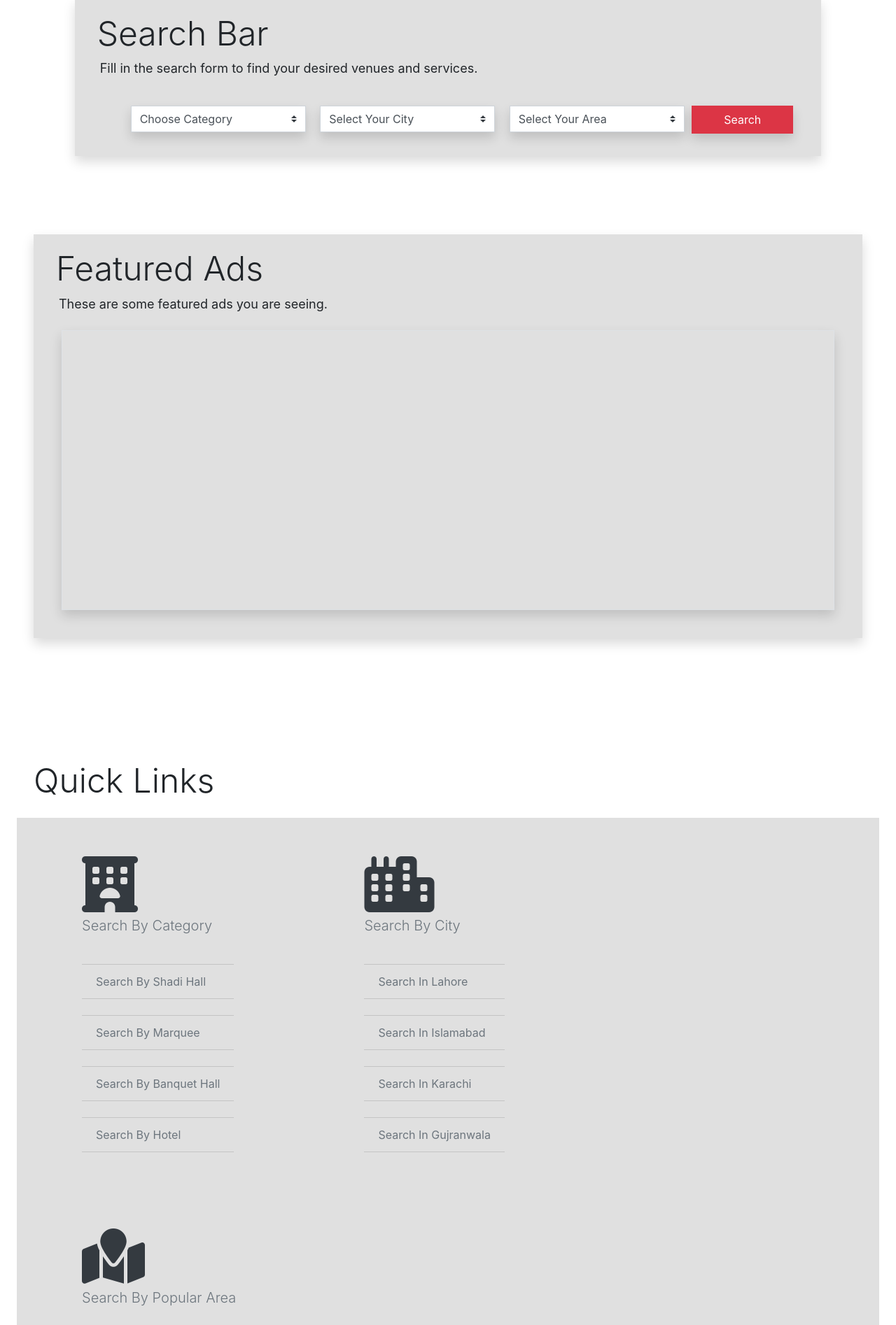
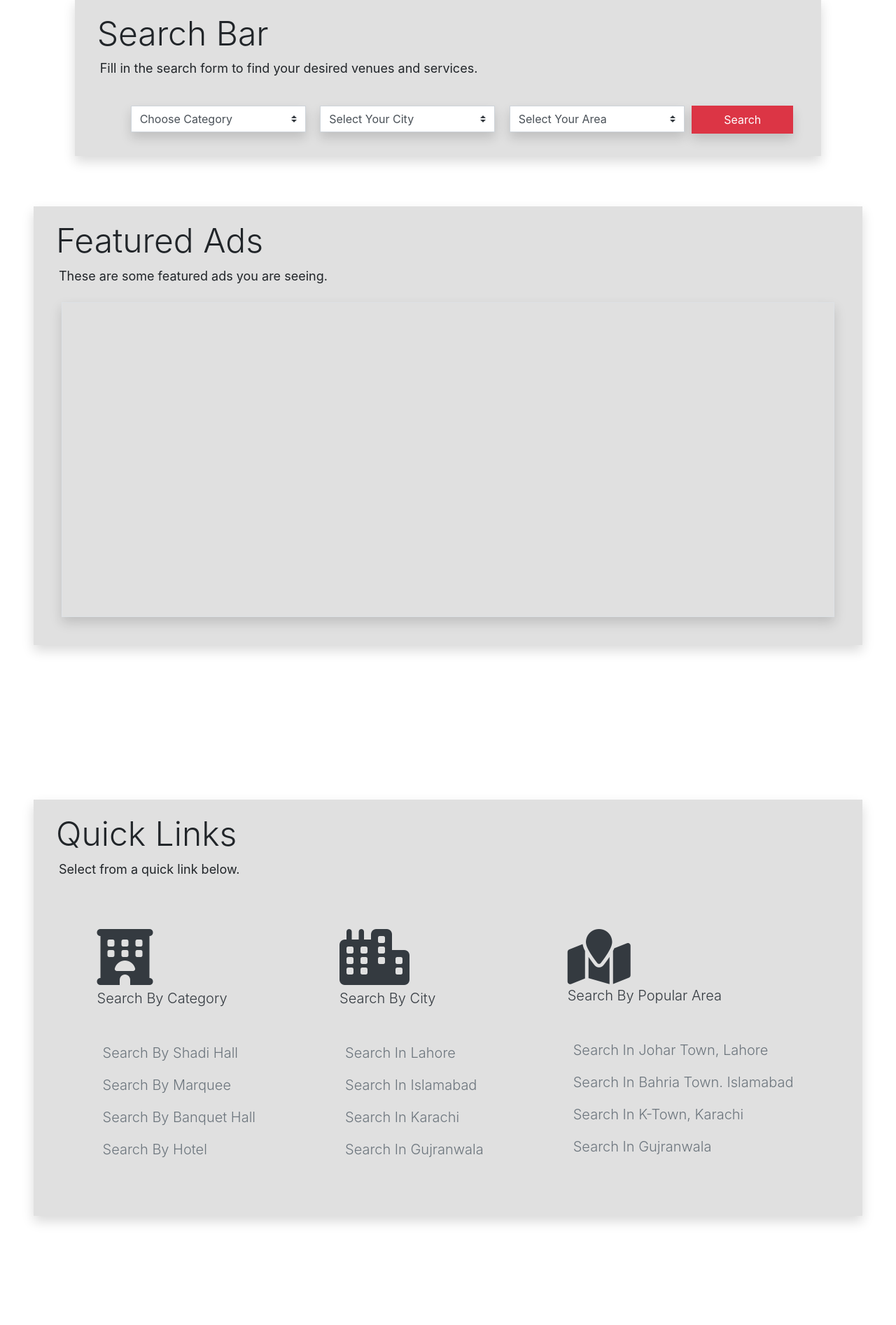
Before and after one commit to awaismazhar/Festive-Circle, a Django app: template festive/templates/main.html in a window 1280 px wide. Shown: the part 183-2077 px from the top of the page at 70% size. Run offline with Django 3.2, Linux system fonts and the light colour scheme; the template is opened without the code that fills it, so the values that code supplies are empty; some libraries are stand-ins or nearby versions.

Commit message:
stylingg

```diff
--- a/festive/templates/main.html
+++ b/festive/templates/main.html
@@ -4,7 +4,7 @@
 <style>
   .scroll-container{
   width: 1200px;
-  height: 400px;
+  height: 450px;
   background: #E0E0E0;
   overflow-x: scroll;
   display:flex;
@@ -88,8 +88,8 @@
 
 </div>
 
-<div class=" h-100 mt-5 p-5">
- <div class="p-2 shadow p-3  border-0" style="background-color: #E0E0E0  ;">
+<div class=" h-100 mt-2 p-5">
+ <div class=" shadow p-3  border-0" style="background-color: #E0E0E0  ;">
 <div class="col-sm-offset-2 ml-3 mt-1">
     <h4 class="lead" ><font size="7">Featured Ads</font></h4>
     <p class="control-label ml-1"><font size="4">These are some featured ads you are seeing.</font></p>
@@ -139,69 +139,79 @@
 </div>
 </div>
 </div>
-<div class="h-100">
-    <div class="col-sm-offset-2 ml-5 ">
-        <h4 class="lead" ><font size="7">Quick Links</font></h4>
+<div class="h-100 p-5 mt-5"  >
+    <div class="p-2 shadow p-3  border-0" style="background-color: #E0E0E0  ;">
+
+    <div class="form-group">
+        <div class="col-sm-offset-2  ml-3 mt-1">
+            <h3 class="lead" ><font size="7">Quick Links</font></h3>
+            <p class="control-label ml-1"><font size="4">Select from a quick link below.</font></p>
+        </div>
   </div>
 
-    <div class="d-flex justify-content-center align-items-center mr-4 ml-4 mt-4" style="background-color: #E0E0E0  ;" >
-        <div class="row w-100 h-100">
+
+    <div class="d-flex justify-content-center align-items-center p-5" >
+
+      <div class="row">
 
 
-            <div class="list-group list-group-flush column m-5" style="padding: 7px 45px;">
-                <div>
+            <div class="list-group list-group-flush column p-2 mr-5" >
+                <div class="mb-4">
                     <i class="fas text-dark fa-hotel fa-5x"></i>
-                    <p class="lead text-muted mt-1">Search By Category</p>
+                    <p class="lead text-dark mt-1">Search By Category</p>
                 </div>
-                <a href="#" class="list-group-item mt-4 text-muted" style="background-color: #E0E0E0  ;">Search By Shadi Hall</a>
-                <a href="#" class="list-group-item mt-4 text-muted" style="background-color: #E0E0E0  ;">Search By Marquee</a>
-                <a href="#" class="list-group-item mt-4 text-muted" style="background-color: #E0E0E0  ;">Search By Banquet Hall</a>
-                <a href="#" class="list-group-item mt-4 text-muted" style="background-color: #E0E0E0  ;">Search By Hotel</a>
+                <a href="#" class="text-muted p-2 lead" style="background-color: #E0E0E0  ;">Search By Shadi Hall</a>
+                <a href="#" class="text-muted p-2 lead" style="background-color: #E0E0E0  ;">Search By Marquee</a>
+                <a href="#" class="text-muted p-2 lead" style="background-color: #E0E0E0  ;">Search By Banquet Hall</a>
+                <a href="#" class="text-muted p-2 lead" style="background-color: #E0E0E0  ;">Search By Hotel</a>
 
 
             </div>
 
-            <div class="list-group list-group-flush column m-5" style="padding: 7px 45px;">
-              <div>
+            <div class="list-group list-group-flush column p-2 ml-5 mr-5" >
+              <div class="mb-4">
                   <i class="fas text-dark fa-city fa-5x"></i>
-                  <p class="lead text-muted mt-1">Search By City</p>
+                  <p class="lead text-dark mt-1">Search By City</p>
               </div>
-                <a href="#" class="list-group-item mt-4 text-muted" style="background-color: #E0E0E0  ;">Search In Lahore</a>
-                <a href="#" class="list-group-item mt-4 text-muted" style="background-color: #E0E0E0  ;">Search In Islamabad</a>
-                <a href="#" class="list-group-item mt-4 text-muted" style="background-color: #E0E0E0  ;">Search In Karachi</a>
-                <a href="#" class="list-group-item mt-4 text-muted" style="background-color: #E0E0E0  ;">Search In Gujranwala</a>
+                <a href="#" class="text-muted p-2 lead" style="background-color: #E0E0E0  ;">Search In Lahore</a>
+                <a href="#" class="text-muted p-2 lead" style="background-color: #E0E0E0  ;">Search In Islamabad</a>
+                <a href="#" class="text-muted p-2 lead" style="background-color: #E0E0E0  ;">Search In Karachi</a>
+                <a href="#" class="text-muted p-2 lead" style="background-color: #E0E0E0  ;">Search In Gujranwala</a>
             </div>
 
-            <div class="list-group list-group-flush column m-5" style="padding: 7px 45px;">
-                <div>
+            <div class="list-group list-group-flush column ml-5 p-2" >
+                <div class="mb-4">
                     <i class="fas text-dark fa-map-marked fa-5x"></i>
-                    <p class="lead text-muted mt-1">Search By Popular Area</p>
+                    <p class="lead text-dark">Search By Popular Area</p>
                 </div>
-                <a href="#" class="list-group-item mt-4 text-muted" style="background-color: #E0E0E0  ;">Search In Johar Town, Lahore</a>
-                <a href="#" class="list-group-item mt-4 text-muted" style="background-color: #E0E0E0  ;">Search In Bahria Town. Islamabad</a>
-                <a href="#" class="list-group-item mt-4 text-muted" style="background-color: #E0E0E0  ;">Search In K-Town, Karachi</a>
-                <a href="#" class="list-group-item mt-4 text-muted" style="background-color: #E0E0E0  ;">Search In Garden Town, Gujrwanwala</a>
+                <a href="#" class="text-muted p-2 lead" style="background-color: #E0E0E0  ;">Search In Johar Town, Lahore</a>
+                <a href="#" class="text-muted p-2 lead" style="background-color: #E0E0E0  ;">Search In Bahria Town. Islamabad</a>
+                <a href="#" class="text-muted p-2 lead" style="background-color: #E0E0E0  ;">Search In K-Town, Karachi</a>
+                <a href="#" class="text-muted p-2 lead" style="background-color: #E0E0E0  ;">Search In Gujranwala</a>
             </div>
             </div>
 
 
-
+          </div>
     </div>
     </div>
 
-<div class=" h-100 mt-5">
-  <div class="col-sm-offset-2 ml-5 ">
+    <div class=" h-100 mt-5 p-5">
+        <div class=" shadow p-3  border-0" style="background-color: #E0E0E0  ;">
+       <div class="col-sm-offset-2 ml-3 mt-1">
            <h4 class="lead" ><font size="7">Popular Ads</font></h4>
+           <p class="control-label ml-1"><font size="4">These are some featured ads you are seeing.</font></p>
+
        </div>
 
-  <div class="d-flex justify-content-center align-items-center mb-10 mr-4 ml-4 mt-4">
+       <div class="d-flex justify-content-center align-items-center mb-4 mr-4 ml-4 mt-4"  style="background-color: #E0E0E0  ;">
 
 
-  <div class="scroll-container shadow p-3  border">
+       <div class="scroll-container shadow border">
 
            {% for detail in details %}
 
-      <div class="card m-2 h-100 " style="width: 18rem;">
+           <div class="card h-100 " style="width: 18rem;">
                <img src="/media/images/la.jpeg" class="card-img-top" alt="...">
                <div class="card-body">
                  <h5 class="card-title">{{detail.title}}</h5>
@@ -210,17 +220,19 @@
                <button type="submit" class="btn btn-danger float-right lead rounded-0 shadow" style="padding: 7px 45px;"><font size="3" >View Ad</font></button>
 
              </div>
-        <div class="card m-2 h-100" style="width: 18rem;">
+
+
+               <div class="card h-100 " style="width: 18rem;">
                    <img src="/media/images/la.jpeg" class="card-img-top" alt="...">
                    <div class="card-body">
-              <h5 class="card-title"></h5>
-              <p class="card-text"></p>
+                     <h5 class="card-title">{{detail.title}}</h5>
+                     <p class="card-text">{{detail.description}}</p>
                    </div>
                    <button type="submit" class="btn btn-danger float-right lead rounded-0 shadow" style="padding: 7px 45px;"><font size="3" >View Ad</font></button>
 
                  </div>
 
-          <div class="card m-2 h-100" style="width: 18rem;">
+               <div class="card h-100" style="width: 18rem;">
                  <img src="/media/images/la.jpeg" class="card-img-top" alt="...">
                  <div class="card-body">
                    <h5 class="card-title">{{detail.title}}</h5>
@@ -232,11 +244,9 @@
            {% endfor %}
 
          </div>
-
        </div>
        </div>
-
-    <!-- Footer -->
+       </div>    <!-- Footer -->
     <br>
 
   <footer class="page-footer font-small mdb-color pt-4 " style="background-color:#EAECEE  ;">
```
Lines whose indentation alone changed are shown as unchanged.
